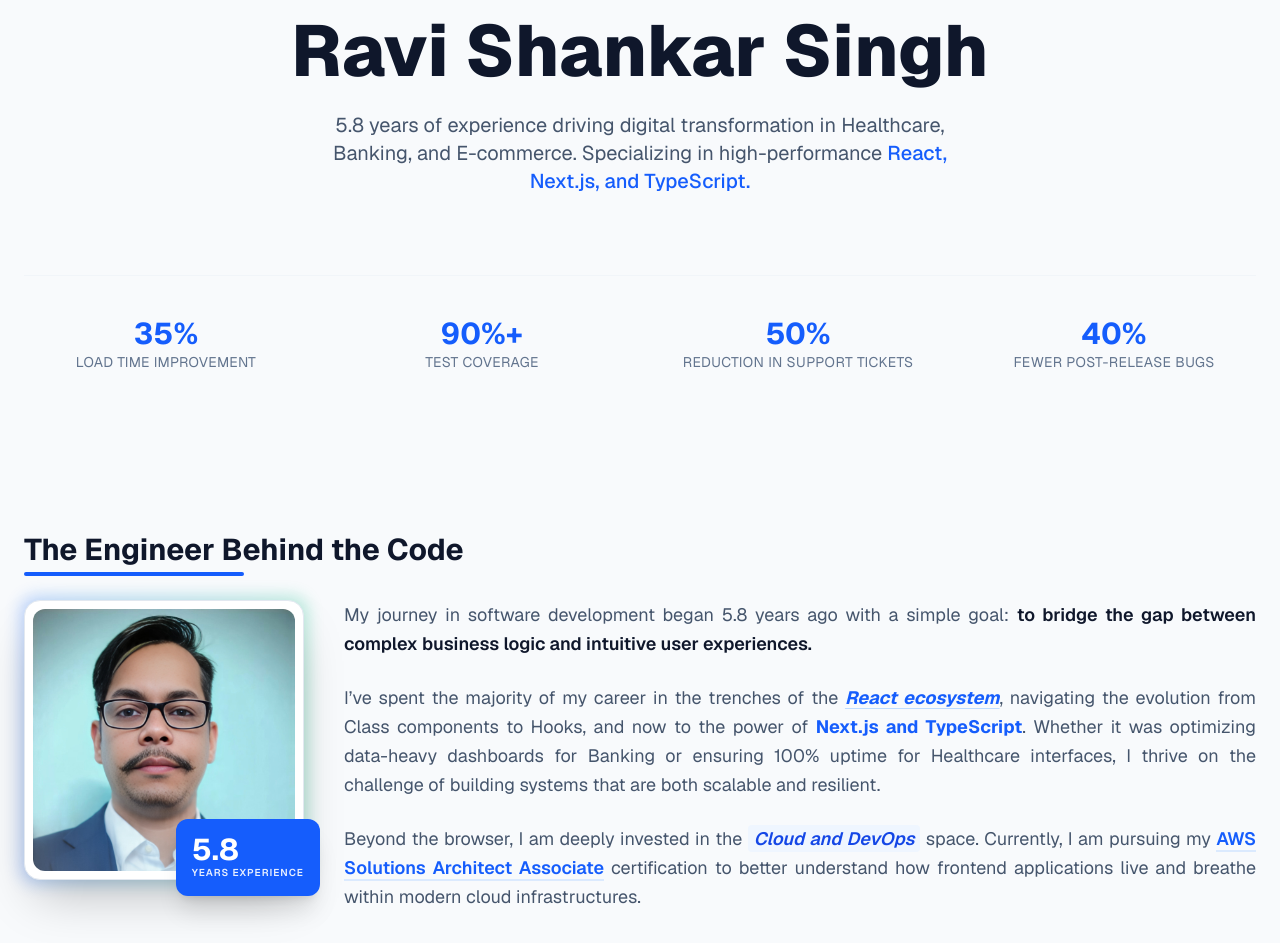
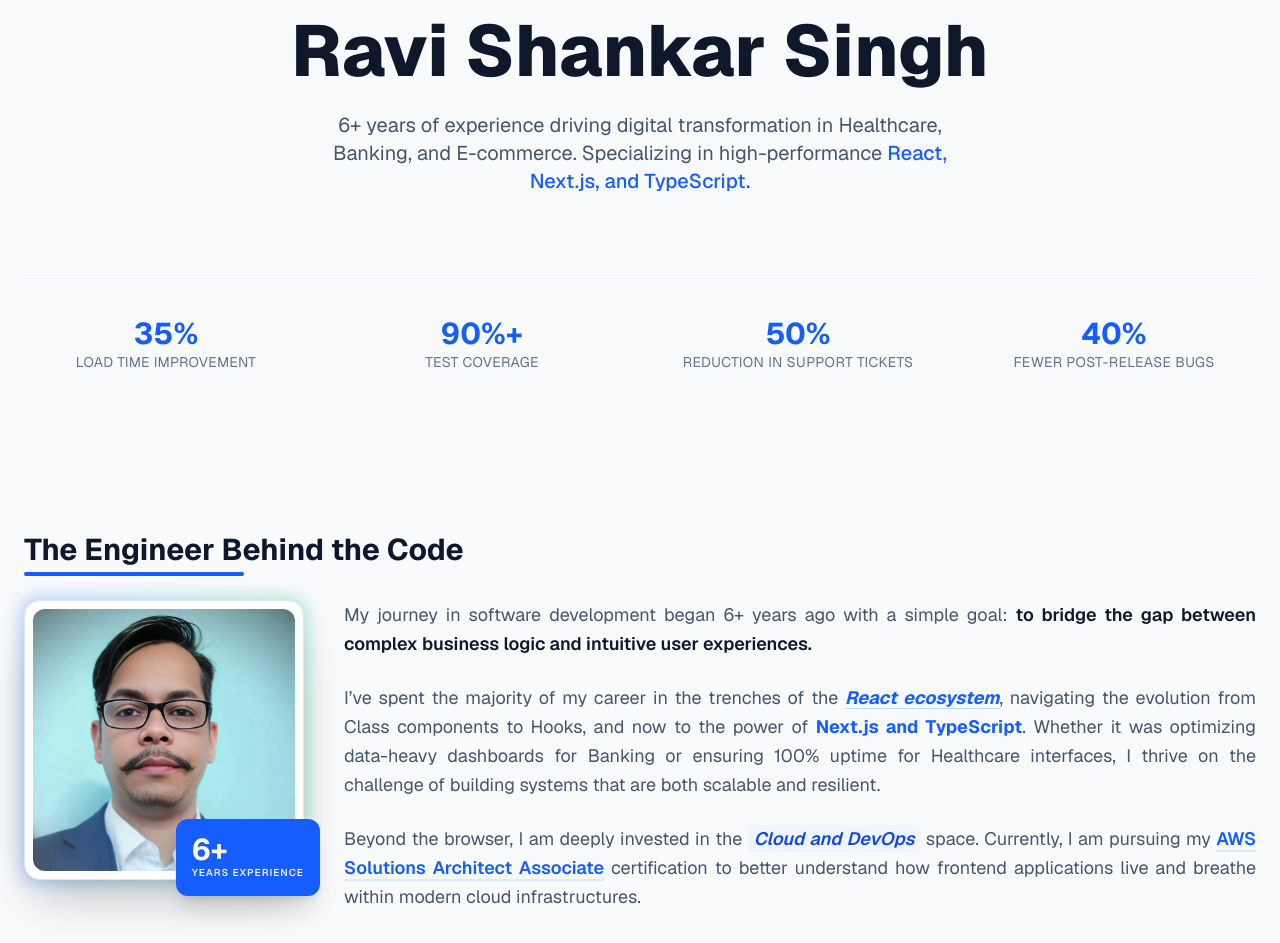
Before and after one commit to ravisingh87/my-portfolio, a Next.js app: page / in a window 1280 px wide. Shown: the part 109-1052 px from the top of the page. Built offline with nearby package versions, Linux system fonts and the light colour scheme; no server answers.

Commit message:
Change the experience calculation

```diff
--- a/components/sections/About.tsx
+++ b/components/sections/About.tsx
@@ -26,7 +26,7 @@ const About = () => {
           </div>
           {/* Experience Badge */}
           <div className="absolute -bottom-4 -right-4 bg-blue-600 text-white p-4 rounded-xl shadow-xl z-10">
-            <p className="text-3xl font-bold leading-none">5.8</p>
+            <p className="text-3xl font-bold leading-none">6+</p>
             <p className="text-[10px] uppercase tracking-widest opacity-90 font-semibold">Years Experience</p>
           </div>
         </div>
@@ -34,7 +34,7 @@ const About = () => {
         {/* Narrative Text & Metadata Info */}
         <div className="text-lg text-slate-600 leading-relaxed text-justify">
           <p className="mb-6">
-            My journey in software development began 5.8 years ago with a simple goal:{' '}
+            My journey in software development began 6+ years ago with a simple goal:{' '}
             <span className="text-slate-900 font-semibold">
               to bridge the gap between complex business logic and intuitive user experiences.
             </span>
--- a/components/sections/Hero.tsx
+++ b/components/sections/Hero.tsx
@@ -11,7 +11,7 @@ const Hero = () => {
         Ravi Shankar Singh
       </h1>
       <p className="text-xl text-slate-600 max-w-2xl mb-10">
-        5.8 years of experience driving digital transformation in Healthcare, Banking, and E-commerce.
+        6+ years of experience driving digital transformation in Healthcare, Banking, and E-commerce.
         Specializing in high-performance <span className="text-blue-600 font-medium">React, Next.js, and TypeScript.</span>
       </p>
 
--- a/lib/constants.ts
+++ b/lib/constants.ts
@@ -1,7 +1,7 @@
 export const PERSONAL_INFO = {
   name: "Ravi Shankar Singh",
   title: "Senior Frontend Developer",
-  experience: "5.8+ Years",
+  experience: "6+ Years",
   email: "ravisingh19870903@gmail.com",
   location: "India",
   linkedIn: "https://www.linkedin.com/in/ravisingh87",
```
